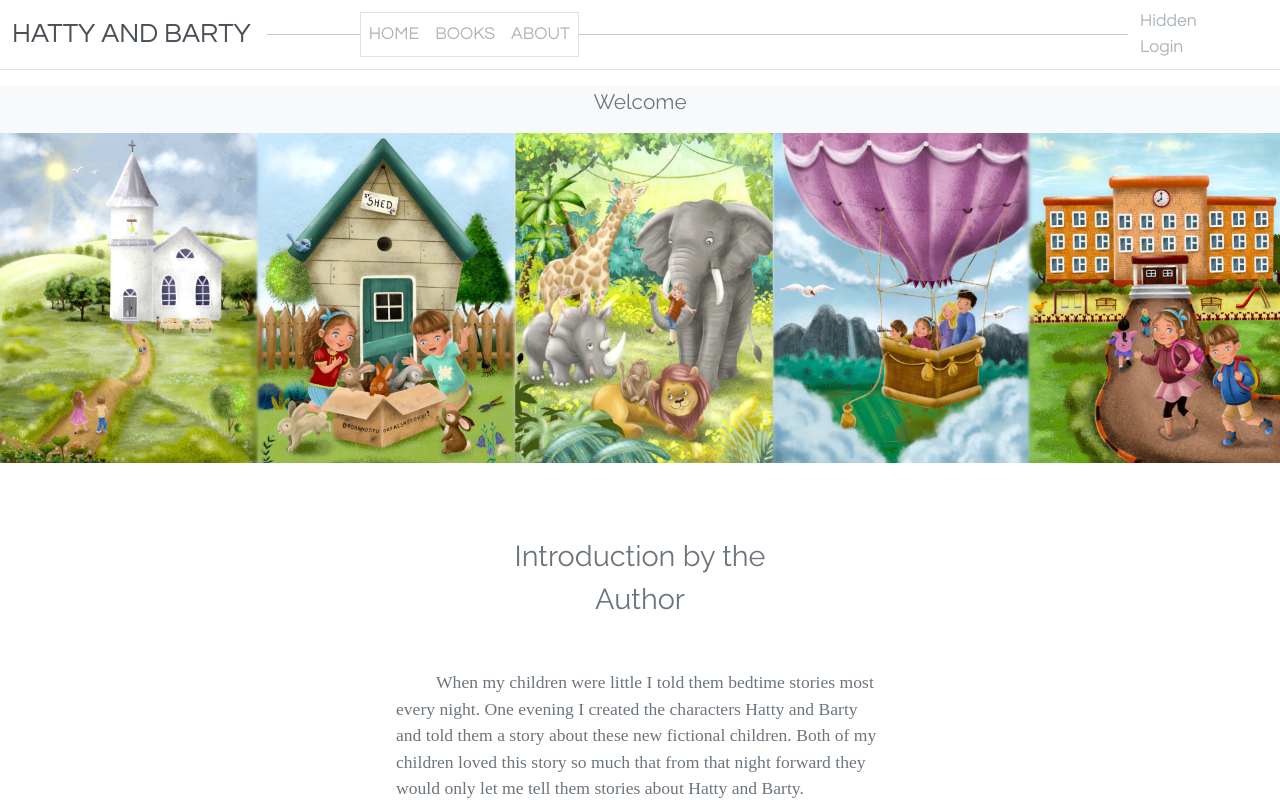
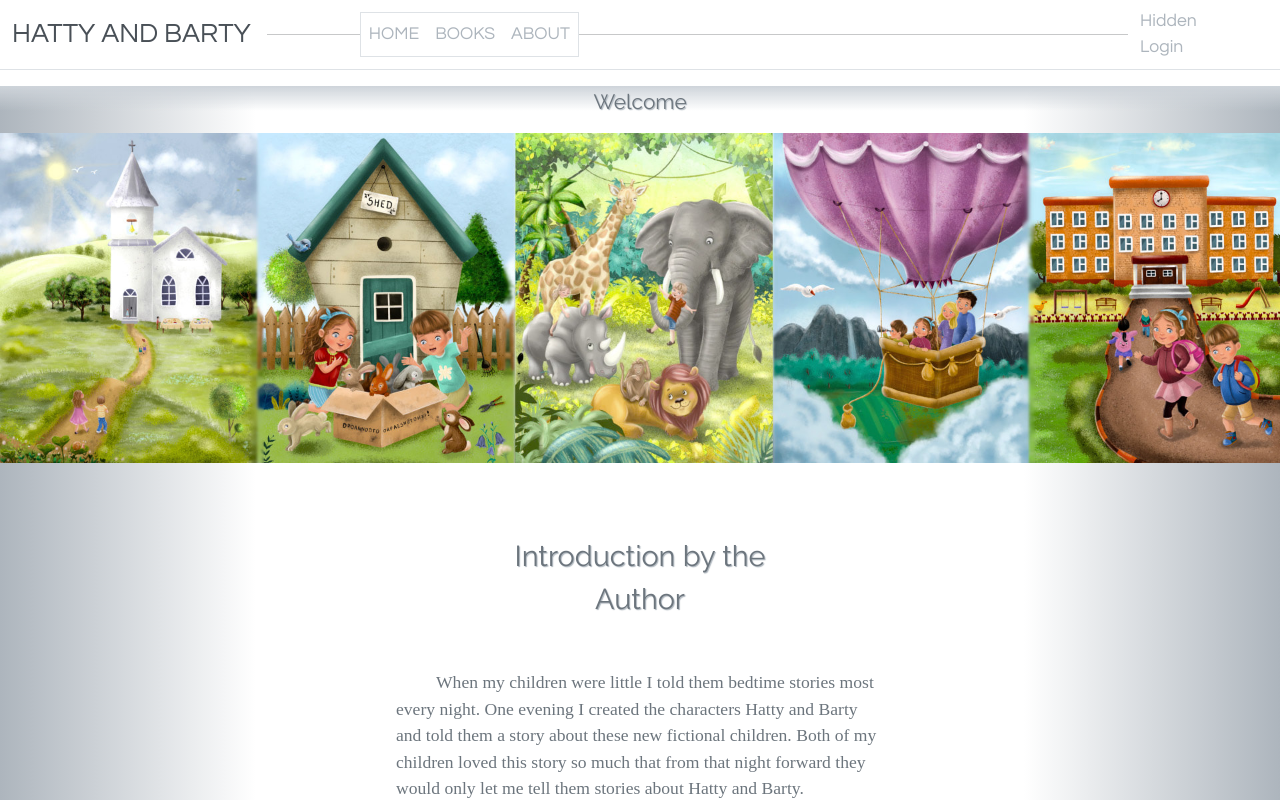
Before and after one commit to BlBoyer/HBBooks, a React (Create React App) app: page / in a window 1280 px wide. Shown: the top 800 px of the page. Built offline with nearby package versions, Linux system fonts and the light colour scheme; a web font is replaced by a local one; what @azure/msal-react would draw is missing.

Commit message:
added styling changes to pages and carousel

```diff
--- a/src/components/Carousel.js
+++ b/src/components/Carousel.js
@@ -43,7 +43,7 @@ export default function Carousel({identifier})
     }, [count]);
     return (
         <div className="row justify-content-center myCarousel mt-3 mb-5">
-            <div className="col-8 bg-light">
+            <div className="col slider-back">
                 <div className="row justify-content-center">
                     <div className="col-7 d-flex justify-content-center">
                     <img src={images[active]} loading="lazy" id={identifier} className="img img-fluid" alt="book picture" />
--- a/src/pages/Books.js
+++ b/src/pages/Books.js
@@ -7,7 +7,7 @@ const BookCarousel = React.lazy(()=>import('../components/Carousel'));
 export default function Books({capsule})
 {
     return (
-        <div>
+        <div className="backgroundBlue">
             <div className="row mx-2 justify-content-center main">
             <p className="col fit mb-3 subheading">Books</p>
             </div>
@@ -15,7 +15,7 @@ export default function Books({capsule})
                 <BookCarousel identifier="disp1" />
             </React.Suspense>
             <div className="row justify-content-center mb-2 main text">
-                <p className="col">
+                <p className="col d-inline-flex over-text rounded">
                     The Hatty Barty series has been translated to various languages. You can find copies of the books for sale on Amazon, using the links below:
                 </p>
             </div>
--- a/src/pages/Welcome.js
+++ b/src/pages/Welcome.js
@@ -2,8 +2,8 @@ import banner from '../img/banner.jpg';
 export default function Welcome({...capsule})
 {
     return (
-        <div>
-            <div className="row mx-0 justify-content-center main bg-light">
+        <div className="backgroundGray">
+            <div className="row mx-0 justify-content-center main">
                 <p className="col fit subheading">Welcome</p>
                 <img src={banner} alt="excerpt pic from book cover" className="img-fluid px-0" />
             </div><br/>
--- a/src/styles/styles.css
+++ b/src/styles/styles.css
@@ -28,6 +28,14 @@ footer
     height: fit-content;
     display: flex;
     flex-direction: column;
+}
+.backgroundBlue
+{
+    background: radial-gradient(rgb(175, 216, 252) 15%, rgb(255, 255, 255));
+}
+.backgroundGray
+{
+    background: linear-gradient(var(--bs-gray-400), rgba(255,255,255,0) 2%, rgba(255,255,255,0) 98%, var(--bs-gray-400)), linear-gradient(90deg, var(--bs-gray-500), white 20%, white 80%, var(--bs-gray-500));
 }
 .card-img
 {
@@ -111,10 +119,18 @@ footer
 {
     filter:brightness(40%);
 }
+.slider-back
+{
+    background: linear-gradient(90deg, rgba(255,255,255,0) 20%,rgba(0,0,0,.6) 30%,rgba(0,0,0,.6) 70%,rgba(255,255,255,0) 80%);
+}
 .subheading.lg
 {
     font-family: 'Raleway';
     font-size: 1.8em;
+}
+.subheading:not(.subnav)
+{
+    text-shadow: 1px 1px 1px var(--bs-gray-500);
 }
 .subheading-adj
 {
```
